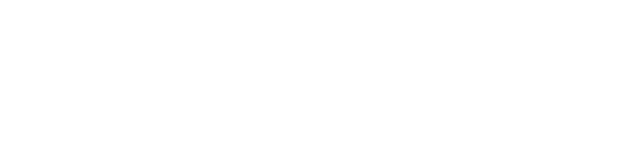
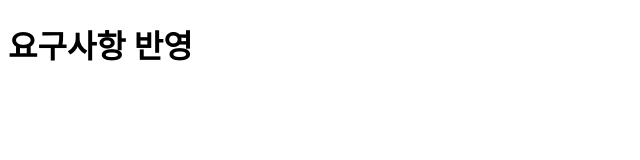
Before and after one commit to lch3067ddr/MyFristGit, a plain HTML site: page login/index.html in a window 1280 px wide. Shown: the whole page, without its empty margins (0-640 px from the left). Drawn offline with Linux system fonts and the light colour scheme.

Commit message:
고객의 요구사항 반영

```diff
--- a/login/index.html
+++ b/login/index.html
@@ -6,6 +6,6 @@
     <title>Document</title>
 </head>
 <body>
-
+    <h1>요구사항 반영</h1>
 </body>
 </html>
```
